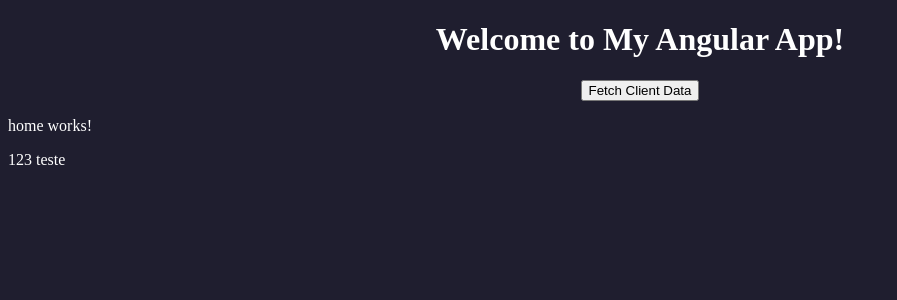
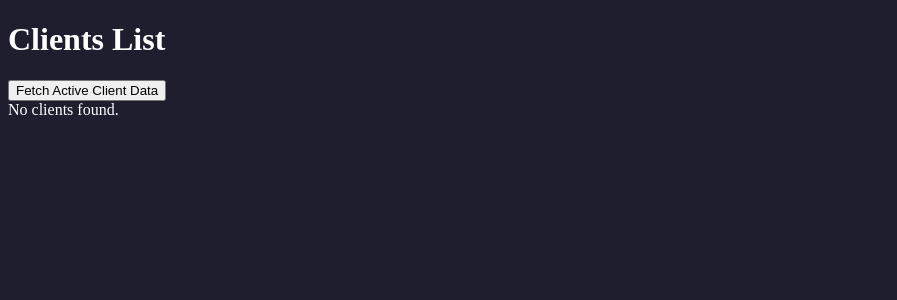
Before and after one commit to ventiladordewolframio/adslabs-restaurante-interface, an Angular app: page /home in a window 1280 px wide. Shown: the top 300 px of the page, without its empty margins (0-897 px from the left). Built offline with nearby package versions, Linux system fonts and the light colour scheme.

Commit message:
example render on screen allclient data

```diff
--- a/src/app/app.component.html
+++ b/src/app/app.component.html
@@ -1,7 +1,4 @@
-<div style="text-align:center">
-  <h1>Welcome to My Angular App!</h1>
-  <button (click)="onFetchData()">Fetch Client Data</button>
-</div>
+
 
 
 <router-outlet />
--- a/src/app/app.component.ts
+++ b/src/app/app.component.ts
@@ -10,16 +10,4 @@
 })
 export class AppComponent {
   title = 'adslabs-restaurante-interface';
-
-  constructor(private apiService: ApiService) { }
-
-  // Method to handle button click and fetch data
-async onFetchData(): Promise<void> {
-    try {
-      const data = await this.apiService.getClientData(true).toPromise();
-      console.log('API Response:', data);  // Print the response to the console
-    } catch (error) {
-      console.error('Error fetching data:', error);  // Handle errors
-    }
-  }
 }
--- a/src/app/home/home.component.css
+++ b/src/app/home/home.component.css
@@ -0,0 +1,7 @@
+.client-card {
+  border: 1px solid #302f2f;
+  padding: 10px;
+  margin: 10px 0;
+  border-radius: 5px;
+  background-color: #383838;
+}
--- a/src/app/home/home.component.html
+++ b/src/app/home/home.component.html
@@ -1,2 +1,23 @@
-<p>home works!</p>
-<p>{{ nome }}</p>
+<h1>Clients List</h1>
+<button (click)="onFetchData()">Fetch Active Client Data</button>
+
+<!-- Loading indicator -->
+<div *ngIf="loading">Loading...</div>
+
+<!-- If there is data, display it, else show 'No Data' message -->
+<div *ngIf="clients && clients.length > 0; else noData">
+    <div *ngFor="let client of clients">
+        <div class="client-card">
+            <p><strong>ID:</strong> {{ client.id }}</p>
+            <p><strong>Name:</strong> {{ client.name }}</p>
+            <p><strong>CPF:</strong> {{ client.cpf }}</p>
+            <p><strong>CreatedAt:</strong> {{ client.createdAt }}</p>
+            <p><strong>UpdatedAt:</strong> {{ client.updatedAt }}</p>
+        </div>
+    </div>
+</div>
+
+<!-- Template for when no data is found -->
+<ng-template #noData>
+    <div>No clients found.</div>
+</ng-template>
--- a/src/app/home/home.component.ts
+++ b/src/app/home/home.component.ts
@@ -1,13 +1,42 @@
 import { Component } from '@angular/core';
+import { ApiService } from '../services/api.service';
+import { CommonModule } from '@angular/common';
 
 @Component({
   selector: 'app-home',
-  imports: [],
+  imports: [CommonModule],
   templateUrl: './home.component.html',
   styleUrl: './home.component.css'
 })
+
 export class HomeComponent {
+  nome = "123 teste";
 
-nome = "123 teste";
+  clients: any[] = [];  // Array to store the clients' data
+  loading = false;  // Flag to track the loading state
 
+  constructor(private apiService: ApiService) { }
+
+  // Method triggered when the button is clicked
+  onFetchData() {
+    this.loading = true;
+    this.apiService.getAllClientData(true).subscribe(
+      (response: any) => {
+        console.log('API Response:', response);  // Log the response to inspect the data
+        if (response && response.dados && Array.isArray(response.dados)) {
+          // Assign the 'dados' array directly to clients
+          this.clients = response.dados;  // Directly pass the 'dados' array to clients
+        } else {
+          console.warn('No valid client data found in response.');
+          this.clients = [];  // In case no data is available
+        }
+        console.log('API Response CLIENTS:', this.clients)
+        this.loading = false;
+      },
+      (error) => {
+        console.error('Error fetching data:', error);
+        this.loading = false;
+      }
+    );
+  }
 }
--- a/src/app/services/api.service.ts
+++ b/src/app/services/api.service.ts
@@ -7,13 +7,26 @@
 })
 export class ApiService {
 
-  private apiUrl = 'http://localhost:3000/api/client';  // <-- Set the base URL
+  private apiUrl = 'http://localhost:3000/api/';  // <-- Set the base URL
 
   constructor(private http: HttpClient) { }
 
   // Method to get the data from the API
-  getClientData(active: boolean): Observable<any> {
-    const url = `${this.apiUrl}?active=${active}`;
+  getAllClientData(active: boolean): Observable<any> {
+    const url = `${this.apiUrl}client?active=${active}`;
     return this.http.get<any>(url);  // Send GET request to API
   }
+  getSingleClientData(id: number): Observable<any> {
+    const url = `${this.apiUrl}client/${id}`;
+    return this.http.get<any>(url);  // Send GET request to API
+  }
+  getTop5ClientByOrder(id: number): Observable<any> {
+    const url = `${this.apiUrl}client/${id}`;
+    return this.http.get<any>(url);  // Send GET request to API
+  }
+  getTop5ClientByTotalSpent(id: number): Observable<any> {
+    const url = `${this.apiUrl}client/${id}`;
+    return this.http.get<any>(url);  // Send GET request to API
+  }
+
 }
```
